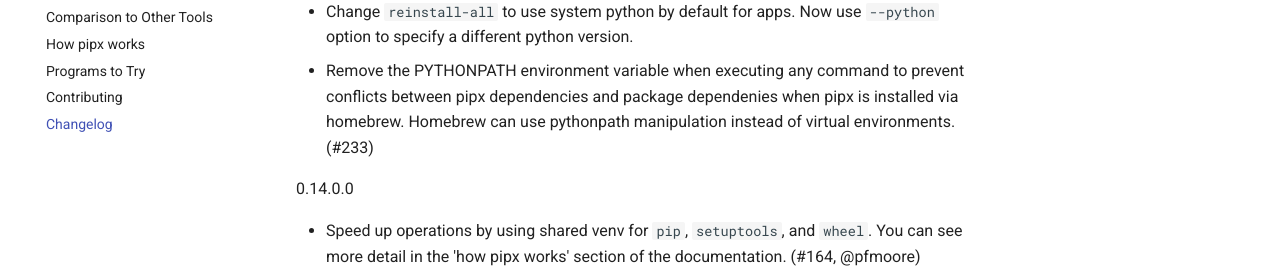
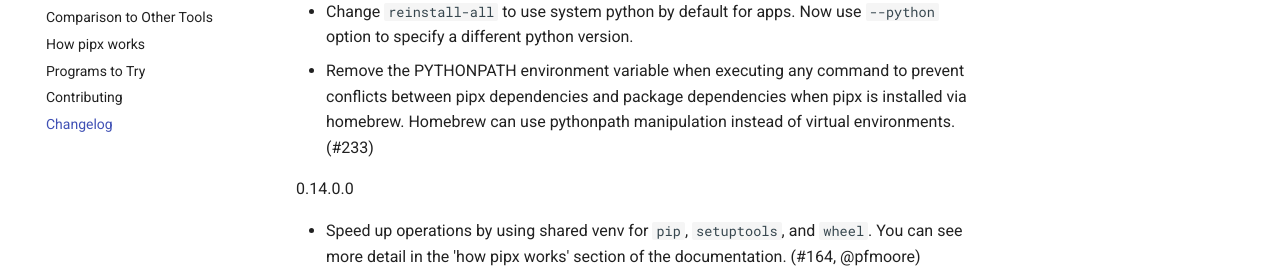
Before and after one commit to pypa/pipx, an MkDocs documentation site: the page built from docs/changelog.md, in a window 1280 px wide and 900 px high. Shown: the part 256-536 px from the top of the window. Built offline with MkDocs 1.6.1 and Material for MkDocs 9.7.7, drawn with Linux system fonts in a browser that asks for light colours; comment, search, counter and statistics services are not loaded.

Commit message:
fix spelling in changelog following up from #252

```diff
--- a/docs/changelog.md
+++ b/docs/changelog.md
@@ -2,7 +2,7 @@
 
 - Handle missing interpreters more gracefully (#146)
 - Change `reinstall-all` to use system python by default for apps.  Now use `--python` option to specify a different python version.
-- Remove the PYTHONPATH environment variable when executing any command to prevent conflicts between pipx dependencies and package dependenies when pipx is installed via homebrew. Homebrew can use pythonpath manipulation instead of virtual environments. (#233)
+- Remove the PYTHONPATH environment variable when executing any command to prevent conflicts between pipx dependencies and package dependencies when pipx is installed via homebrew. Homebrew can use pythonpath manipulation instead of virtual environments. (#233)
 
 0.14.0.0
 
```
